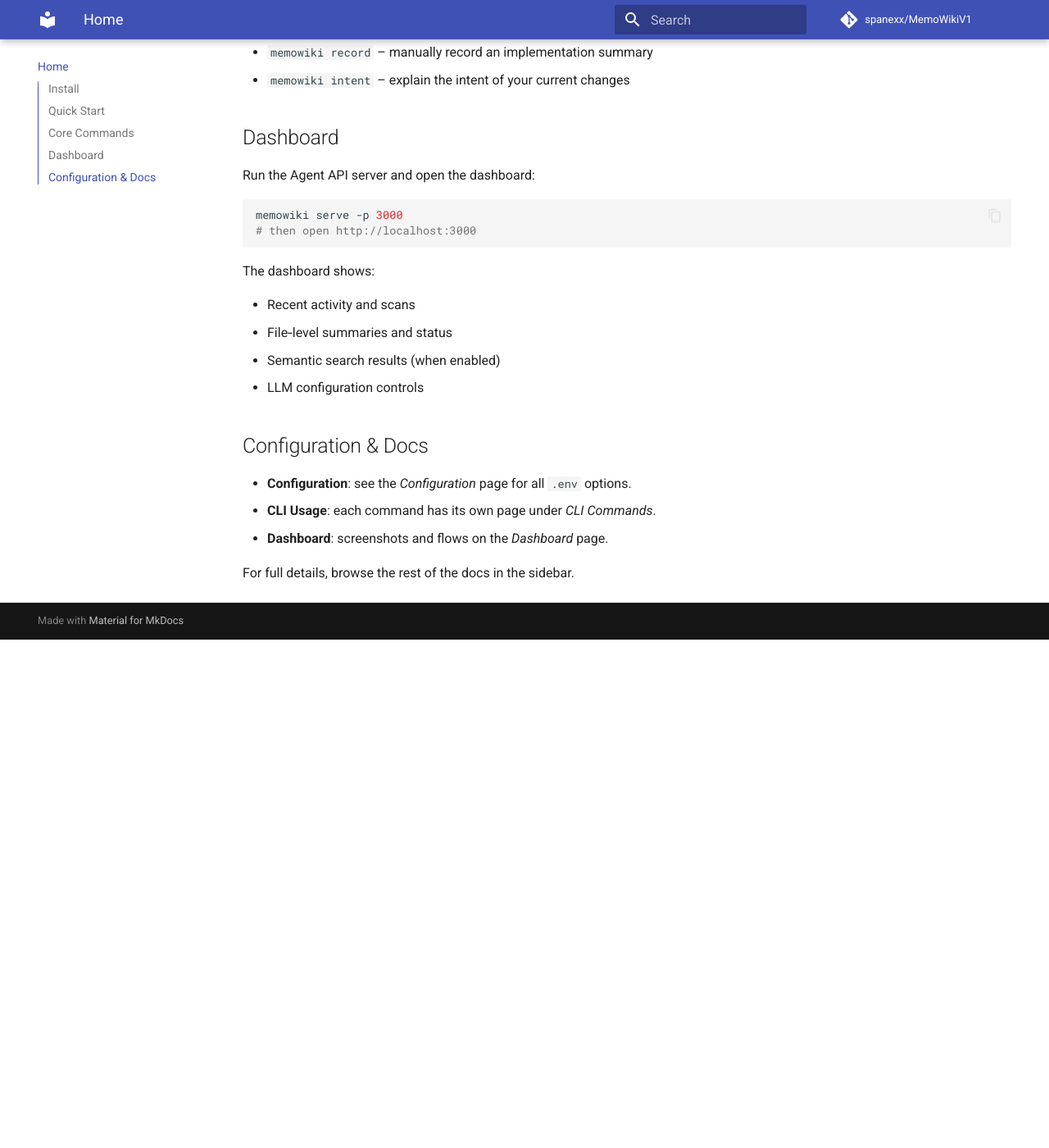
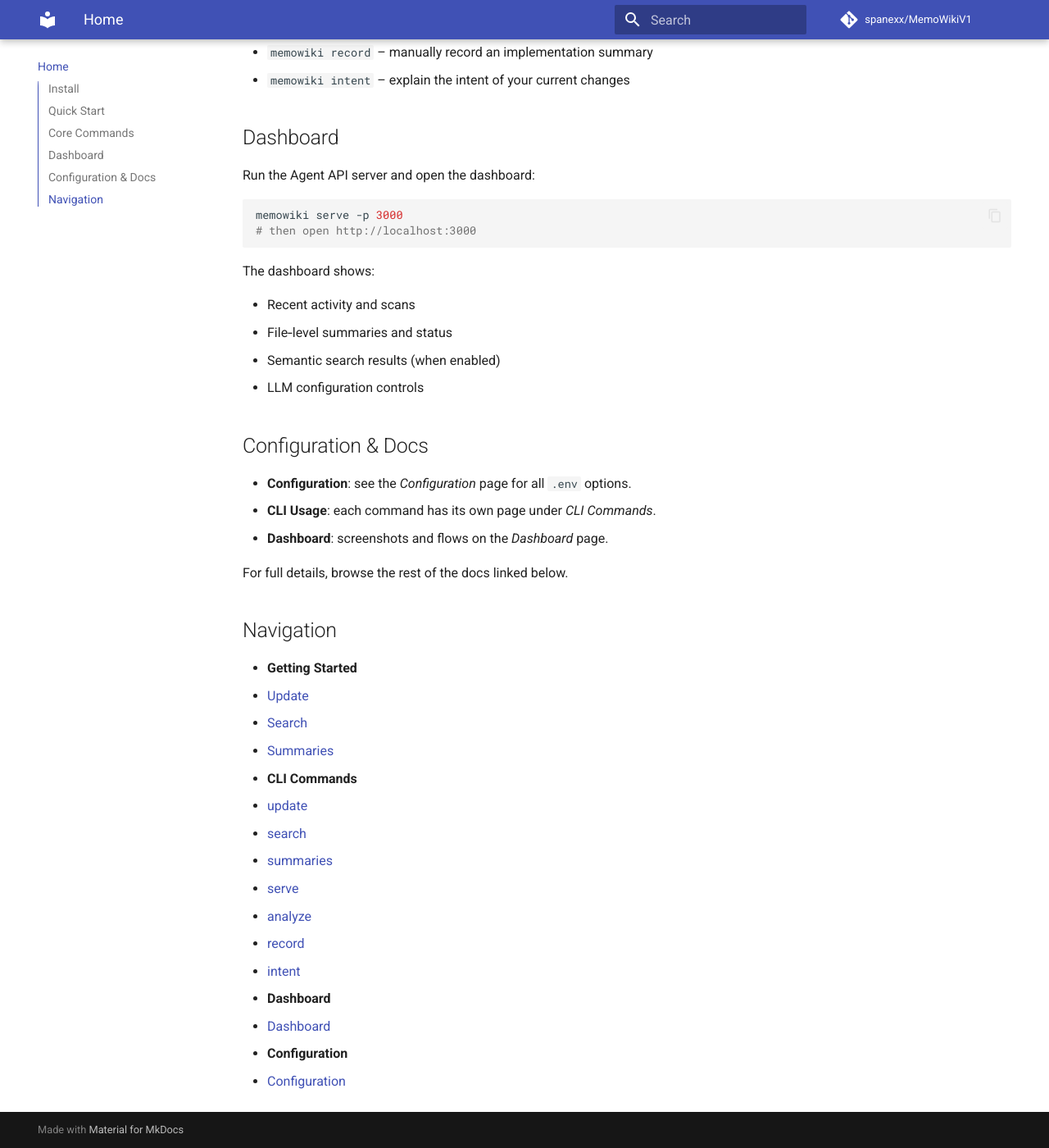
Before and after one commit to spanexx/MemoWikiV1, an MkDocs documentation site: the page built from docs/index.md, in a window 1280 px wide and 1400 px high, scrolled down 1256 px. Shown: the whole window at 82% size. Built offline with MkDocs 1.6.1 and Material for MkDocs 9.7.7, drawn with Linux system fonts in a browser that asks for light colours; comment, search, counter and statistics services are not loaded; before the commit the page ends 2036 px from its top, so only the background shows below that.

Commit message:
Add navigation section to docs index

```diff
--- a/docs/index.md
+++ b/docs/index.md
@@ -75,4 +75,26 @@ The dashboard shows:
 - **CLI Usage**: each command has its own page under *CLI Commands*.
 - **Dashboard**: screenshots and flows on the *Dashboard* page.
 
-For full details, browse the rest of the docs in the sidebar.
+For full details, browse the rest of the docs linked below.
+
+## Navigation
+
+- **Getting Started**
+  - [Update](update.md)
+  - [Search](search.md)
+  - [Summaries](summaries.md)
+
+- **CLI Commands**
+  - [update](update.md)
+  - [search](search.md)
+  - [summaries](summaries.md)
+  - [serve](serve.md)
+  - [analyze](analyze.md)
+  - [record](record.md)
+  - [intent](intent.md)
+
+- **Dashboard**
+  - [Dashboard](dashboard.md)
+
+- **Configuration**
+  - [Configuration](configuration.md)
```
